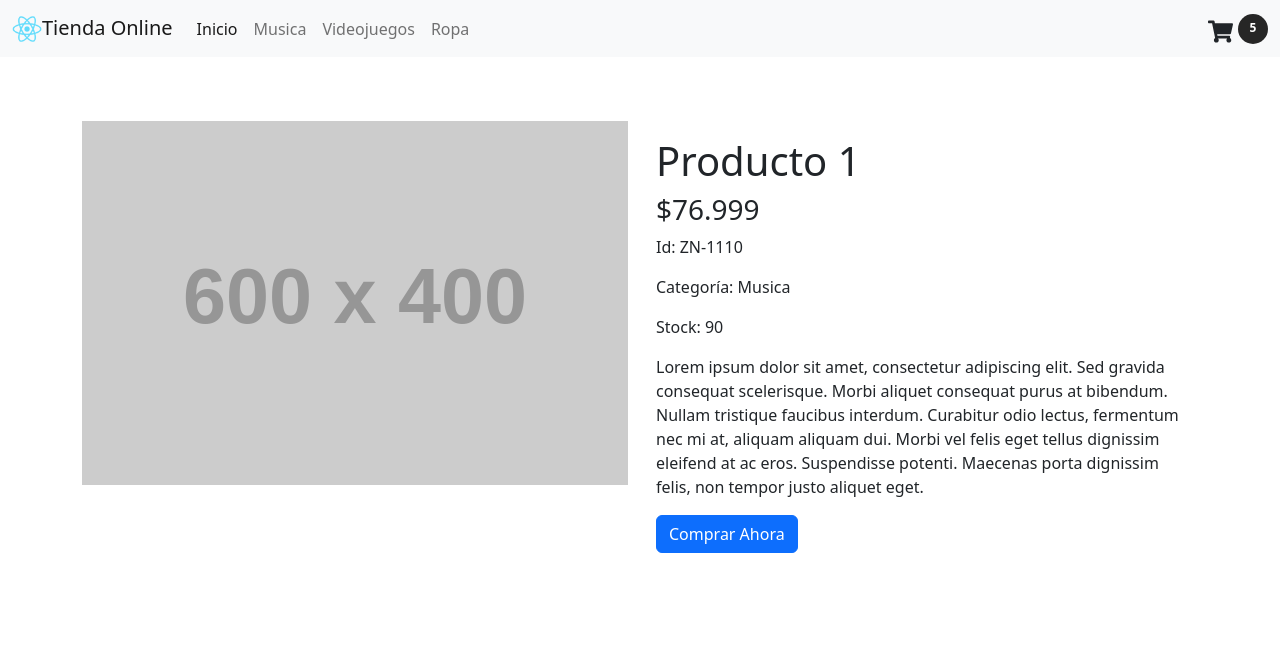
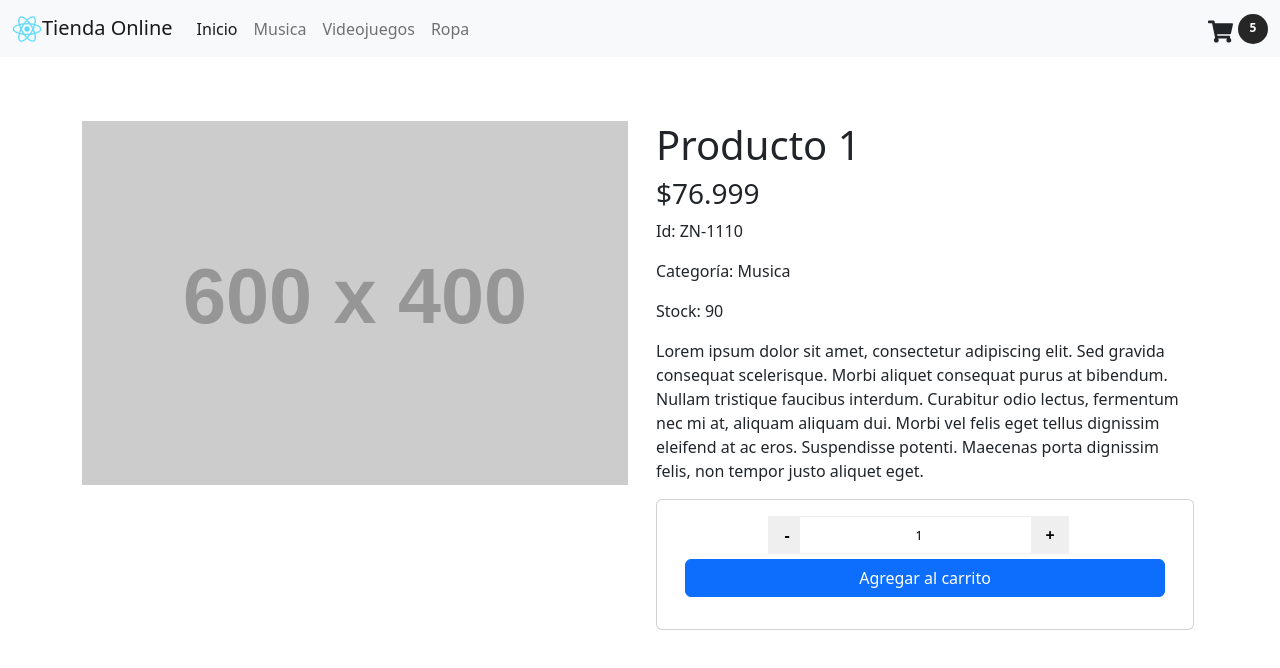
Before and after one commit to vescalante/coder, a React (Create React App) app: page /item/ZN-1110 in a window 1280 px wide. Shown: the top 668 px of the page. Built offline with nearby package versions, Linux system fonts and the light colour scheme.

Commit message:
moving itemCount inside ItemDetail

```diff
--- a/src/components/ItemCount.jsx
+++ b/src/components/ItemCount.jsx
@@ -21,8 +21,7 @@ function ItemCount({stock, initial, onAdd}) {
     },[InitialVal]);
 
   return (
-    <div className='row'>
-        <div className='col-lg-4'>
+
         <div className="card">
             <div className="card-body">
                 <div className="product-form container">
@@ -48,8 +47,6 @@ function ItemCount({stock, initial, onAdd}) {
                 </div>
             </div>
         </div>
-        </div>
-    </div>
   )
 }
 
--- a/src/components/ItemDetail.jsx
+++ b/src/components/ItemDetail.jsx
@@ -1,6 +1,13 @@
-import React from 'react'
+import React, { useState } from 'react'
+import ItemCount from './ItemCount';
+import { Link } from 'react-router-dom';
 
 function ItemDetail({ loading, error, item }) {
+    const[mostrarItemCount, setMostrarItemCount] = useState(true);
+    function onAdd(e){
+        alert("Agregaste:" + e + " items al carrito, ya puedes finalizar la compra");
+        setMostrarItemCount(false);
+    }
     return (
         <div className='row mt-3 pb-5'>
             <div className='col-lg-12 pt-5'>
@@ -14,14 +21,14 @@ function ItemDetail({ loading, error, item }) {
                         <div className='col-lg-6'>
                             <img src={prod.itemImage} className="card-img-top" alt="..." />
                         </div>
-                        <div className='col-lg-6 p-3'>
+                        <div className='col-lg-6 p-3 pt-0'>
                             <h1>{prod.itemName}</h1>
                             <h3>{prod.itemPrice}</h3>
                             <p>Id: {prod.id}</p>
                             <p>Categoría: {prod.itemCategory}</p>
                             <p>Stock: {prod.stock}</p>
                             <p>{prod.itemDetail}</p>
-                            <button className="btn btn-primary">Comprar Ahora</button>
+                            {mostrarItemCount ? <ItemCount stock={prod.stock} initial={1} onAdd={onAdd} /> : <Link className="btn btn-primary mt-3" to="/cart">Finalizar Compra</Link> }
                         </div>
                     </>
                 ))}
```
Also changed, not shown: src/components/ItemListContainer.jsx (+0 -7 lines). Lines whose indentation alone changed are shown as unchanged.
